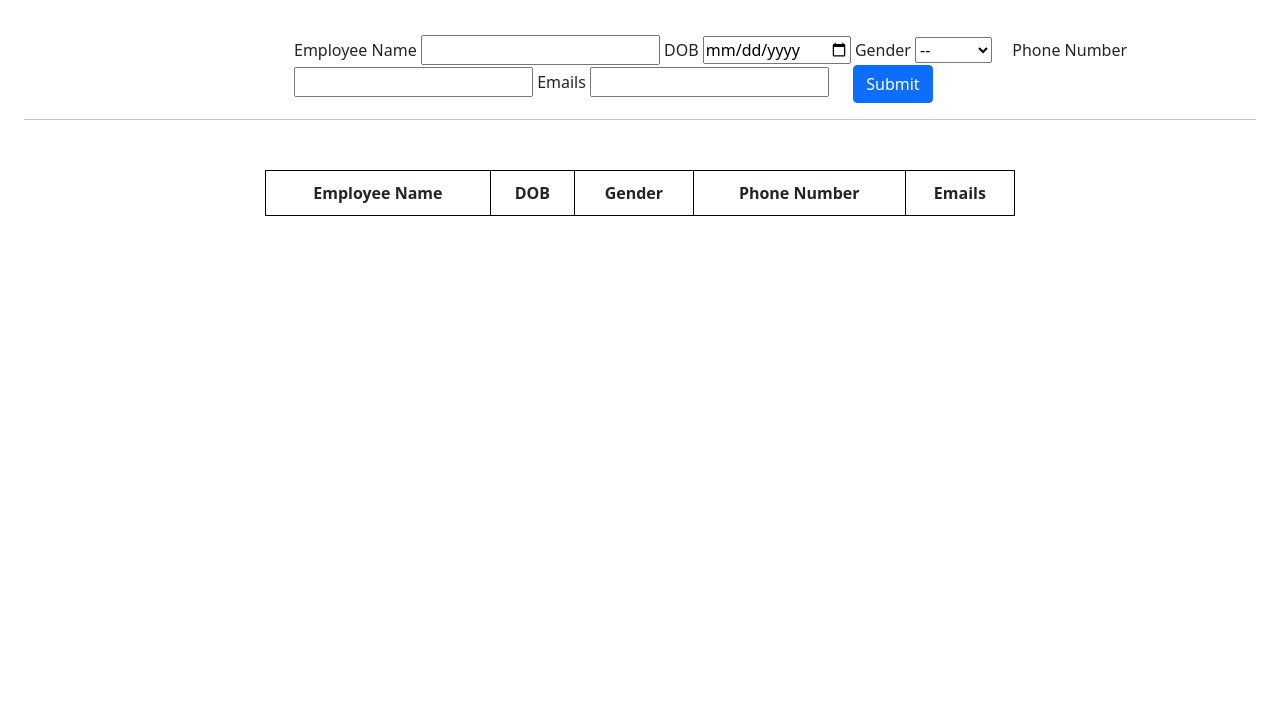
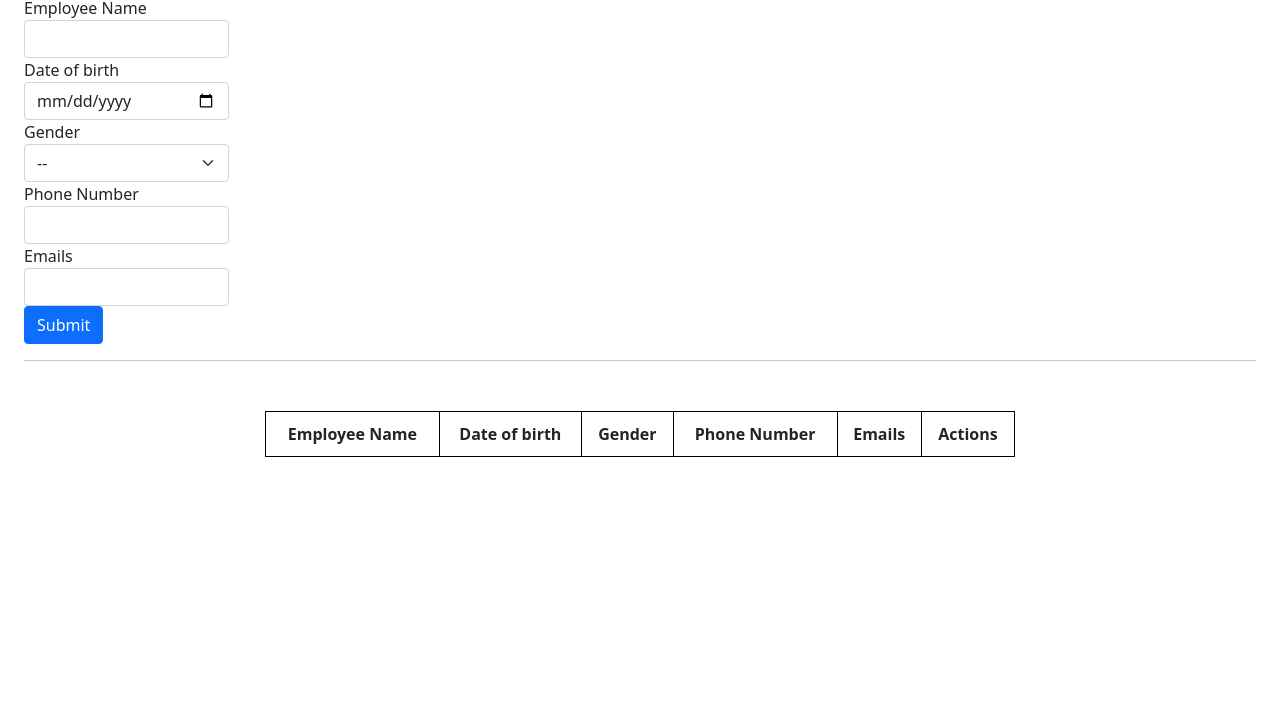
Before and after one commit to longlp21/webapp-final, a plain HTML site: page index.html in a window 1280 px wide. Shown: the part 90-800 px from the top of the page. Drawn offline with nearby package versions, Linux system fonts and the light colour scheme.

Commit message:
updated interface

```diff
--- a/index.html
+++ b/index.html
@@ -14,36 +14,51 @@
     <body class="mx-4 my-4">
         <script type="text/javascript" src="script.js"></script>
 
-        <h1>Petrol Employee Management</h1>
+        <h4>Petrol Employee Management</h4>
         <hr />
 
-                <div class="form">
+                <form >
                     <tr>
+                        <div class="col-md-2">
                         <th>Employee Name</th>
-                        <td><input type="text" name="name" id="name"></td>
+                        <td><input type="text" name="name" id="name" class="form-control"></td>
+                        </div>
+                     </tr>
                     <tr>
-                        <th>DOB</th>
-                        <td><input type="date" name="DOB" id="DOB"></td>
+                        <div class="col-md-2">
+                        <th>Date of birth</th>
+                        <td><input type="date" name="DOB" id="DOB" class="form-control"></td>
+                        </div>
                     </tr>
                     <tr>
+                        <div class="col-md-2">
                         <th>Gender</th>
-                        <select class="form-check-inline" id="gender" name="gender">
+                        <select class="form-select" id="gender" name="gender" class="form-control">
                             <option value="" selected>--</option>
                             <option value="Male">Male</option>
                             <option value="Female">Female</option>
                         </select>
+                        </div>
 
                     </tr>
                     <tr>
+                        <div class="col-md-2">
                         <th>Phone Number</th>
-                        <td><input type="text" name="phone" id="phone"></td>
+                        <td><input type="number" name="phone" id="phone" class="form-control"></td>
+                        </div>
                     </tr>
                     <tr>
+                        <div class="col-md-2">
                         <th>Emails</th>
-                        <td><input type="text" name="emails" id="emails"></td>
+                        <td><input type="text" name="emails" id="emails" class="form-control"></td>
+                        </div>
                     </tr>
-                    <button type="button" class="btn btn-primary" id="btn" onclick="AddRow()">Submit</button>
-                </div>
+
+
+                    <div class="col-12">
+                        <button class="btn btn-primary" type="submit" onclick="AddRow()">Submit</button>
+                    </div>
+                </form>
 
         <hr />
 
@@ -51,14 +66,18 @@
                         <thead>
                             <tr>
                                 <th>Employee Name</th>
-                                <th>DOB</th>
+                                <th>Date of birth</th>
                                 <th>Gender</th>
                                 <th>Phone Number</th>
                                 <th>Emails</th>
+                                <th>Actions</th>
 
                             </tr>
                         </thead>
                     </table>
 
+
+
+
     </body>
 </html>
--- a/style.css
+++ b/style.css
@@ -15,9 +15,7 @@ table{
     border: 2px;
 
 }
-.btn {
-    margin-left: 20px;
-}
+
 
 #show th, #show td{
 	padding: 10px;
@@ -31,7 +29,7 @@ table{
 
 }
 
-.form {
+/* .form {
     padding-left: 270px;
     padding-top: 20px;
-}
+} */
```
Also changed, not shown: script.js (line endings or trailing spaces).
